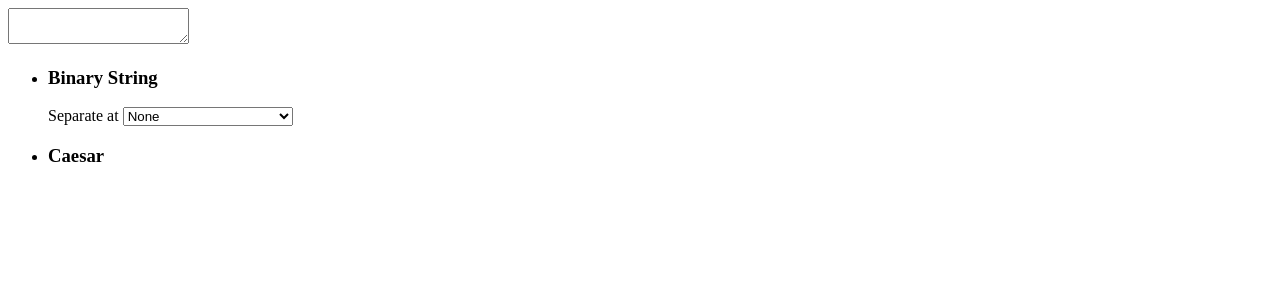
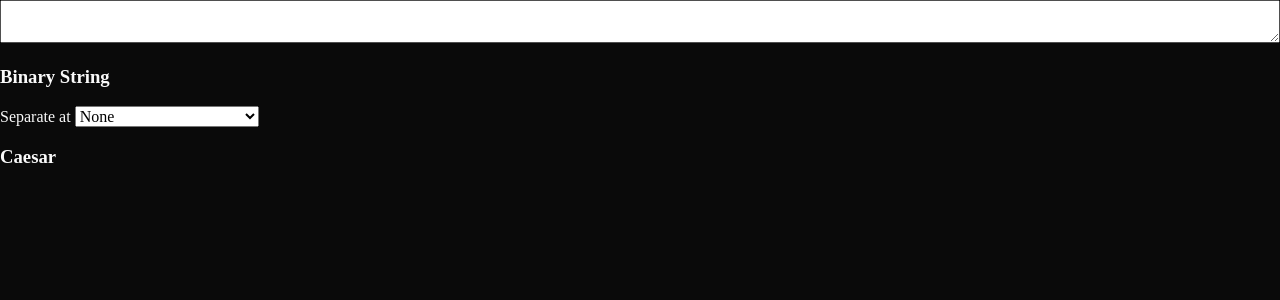
Before and after one commit to mocha8686/endec, a SvelteKit app: page / in a window 1280 px wide. Shown: the top 300 px of the page. Built offline with nearby package versions, Linux system fonts and the light colour scheme.

Commit message:
style framework

```diff
--- /dev/null
+++ b/src/lib/sass/abstracts/_colors.scss
@@ -0,0 +1,6 @@
+@use 'sass:map';
+
+@use '$lib/sass/abstracts/variables' as *;
+
+$text-main: map.get($colors, neutral, 50);
+$background-main: map.get($colors, neutral, 950);
--- /dev/null
+++ b/src/lib/sass/abstracts/_variables.scss
@@ -0,0 +1,15 @@
+$colors: (
+	neutral: (
+		50: hsl(0deg 0% 98%),
+		100: hsl(0deg 0% 96%),
+		200: hsl(0deg 0% 90%),
+		300: hsl(0deg 0% 83%),
+		400: hsl(0deg 0% 64%),
+		500: hsl(0deg 0% 45%),
+		600: hsl(0deg 0% 32%),
+		700: hsl(0deg 0% 25%),
+		800: hsl(0deg 0% 15%),
+		900: hsl(0deg 0% 9%),
+		950: hsl(0deg 0% 4%),
+	),
+);
--- /dev/null
+++ b/src/lib/sass/base/_base.scss
@@ -0,0 +1,9 @@
+@use 'sass:map';
+
+@use '../abstracts/colors';
+@use '../abstracts/variables' as *;
+
+body {
+	color: colors.$text-main;
+	background-color: colors.$background-main;
+}
--- /dev/null
+++ b/src/lib/sass/base/_reset.scss
@@ -0,0 +1,13 @@
+@use 'normalize.css/normalize.css';
+
+*,
+*::before,
+*::after {
+	box-sizing: border-box;
+}
+
+ul,
+ol {
+	padding: 0;
+	list-style: none;
+}
--- /dev/null
+++ b/src/lib/sass/main.scss
@@ -0,0 +1,4 @@
+@charset "utf-8";
+
+@use './base/reset';
+@use './base/base';
--- /dev/null
+++ b/src/routes/+layout.svelte
@@ -0,0 +1,5 @@
+<script lang="ts">
+	import '$lib/sass/main.scss';
+</script>
+
+<slot />
--- a/src/routes/+page.svelte
+++ b/src/routes/+page.svelte
@@ -13,3 +13,10 @@
 		</li>
 	{/each}
 </ul>
+
+<style lang="scss">
+	textarea {
+		width: 100%;
+		margin: auto;
+	}
+</style>
```
Also changed, not shown: package.json (+6 -1 lines), .stylelintrc.json (added), 1 other file (tests, documents, lock files or other folders).
